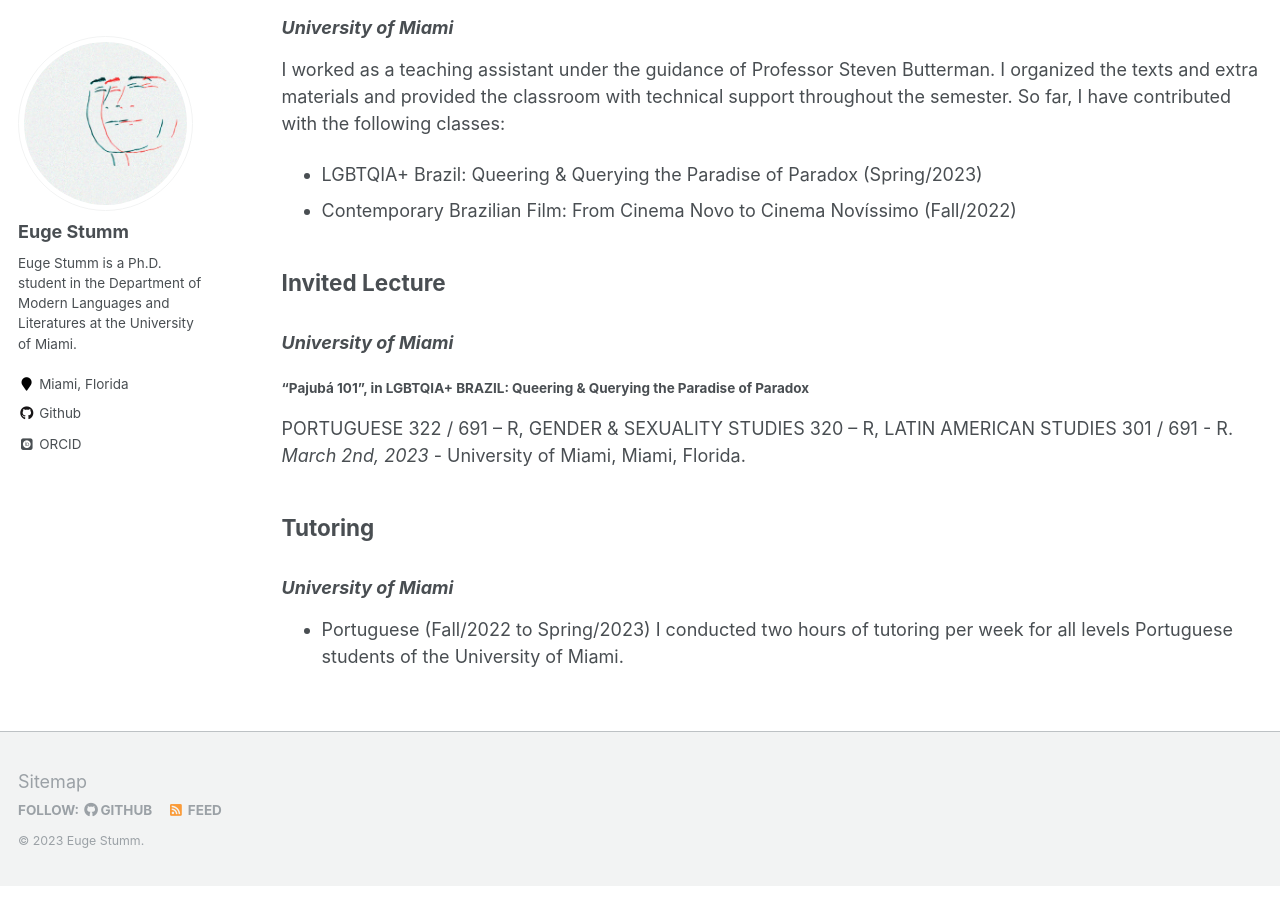
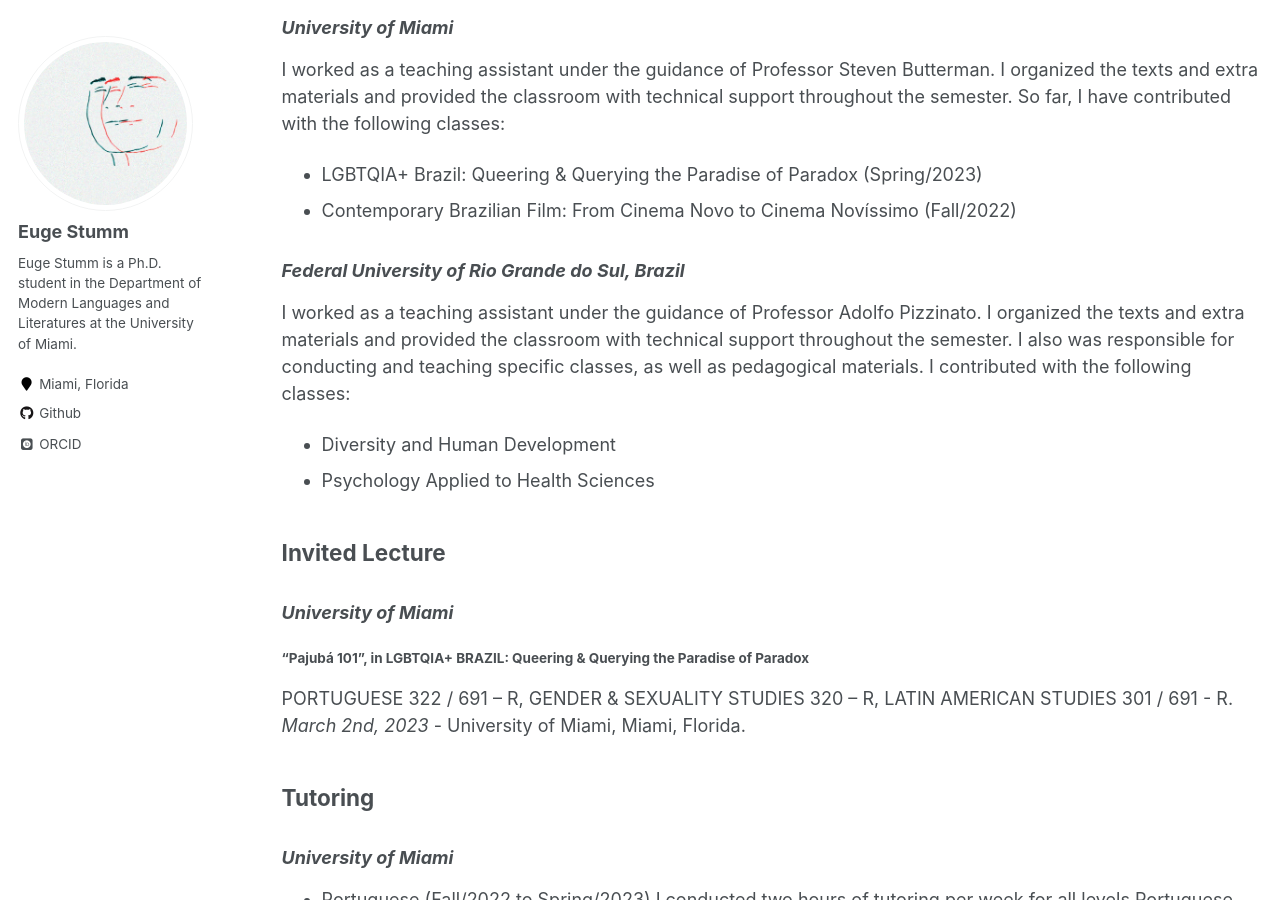
Before and after one commit to eugestumm/eugestumm.github.io, a Jekyll site: the page built from _pages/teaching.md, in a window 1280 px wide and 900 px high, scrolled down 557 px. Built offline with Jekyll 4.4.1, drawn with Linux system fonts in a browser that asks for light colours; some web fonts are replaced.

Commit message:
Update teaching.md

```diff
--- a/_pages/teaching.md
+++ b/_pages/teaching.md
@@ -19,6 +19,11 @@
 - LGBTQIA+ Brazil: Queering & Querying the Paradise of Paradox (Spring/2023)
 - Contemporary Brazilian Film:  From Cinema Novo to Cinema Novíssimo (Fall/2022)
 
+### *Federal University of Rio Grande do Sul, Brazil*
+I worked as a teaching assistant under the guidance of Professor Adolfo Pizzinato. I organized the texts and extra materials and provided the classroom with technical support throughout the semester. I also was responsible for conducting and teaching specific classes, as well as pedagogical materials. I contributed with the following classes:
+- Diversity and Human Development
+- Psychology Applied to Health Sciences
+
 ## Invited Lecture
 ### *University of Miami*
 #### "Pajubá 101", in LGBTQIA+ BRAZIL: Queering & Querying the Paradise of Paradox
```
